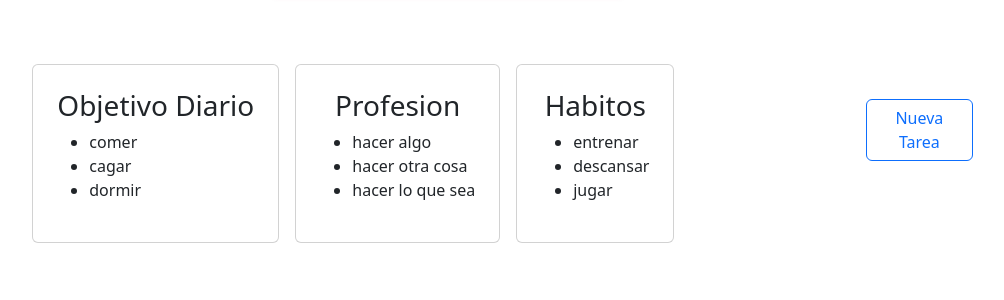
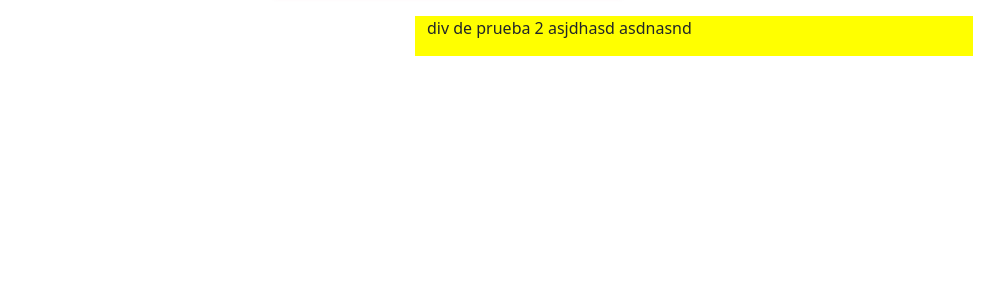
Before and after one commit to R708-0/CodeLeveling, a Flask app: page /tareas in a window 1280 px wide. Shown: the part 175-475 px from the top of the page, without its empty margins (225-1229 px from the left). Run offline with Flask 3, Linux system fonts and the light colour scheme; a user stored in the database is signed in.

Commit message:
perfil 1.3

```diff
--- a/templates/tareas.html
+++ b/templates/tareas.html
@@ -5,33 +5,13 @@
 {% endblock %}
 
 {% block body %}
-    <div class="container mt-5">
-        <div class="card card-p me-3 p-4">
-            <h3 class="text-center">Objetivo Diario</h3>
-            <ul>
-                <li>comer</li>
-                <li>cagar</li>
-                <li>dormir</li>
-            </ul>
-        </div>
-        <div class="card card-p me-3 p-4">
-            <h3 class="text-center">Profesion</h3>
-            <ul>
-                <li>hacer algo</li>
-                <li>hacer otra cosa</li>
-                <li>hacer lo que sea</li>
-            </ul>
-        </div>
-        <div class="card card-p me-3 p-4">
-            <h3 class="text-center">Habitos</h3>
-            <ul>
-                <li>entrenar</li>
-                <li>descansar</li>
-                <li>jugar</li>
-            </ul>
-        </div>
+    <div class="container " style="background-color: blue">
+
     </div>
-    <div class="justify-content-end">
-            <button class="btn btn-outline-primary btn-p">Nueva Tarea</button>
+    <div class="container-fluid" style="background-color: yellow">
+        <p> div de prueba 2
+            asjdhasd
+            asdnasnd
+        </p>
     </div>
 {% endblock %}
```
Also changed, not shown: 1 other file.
